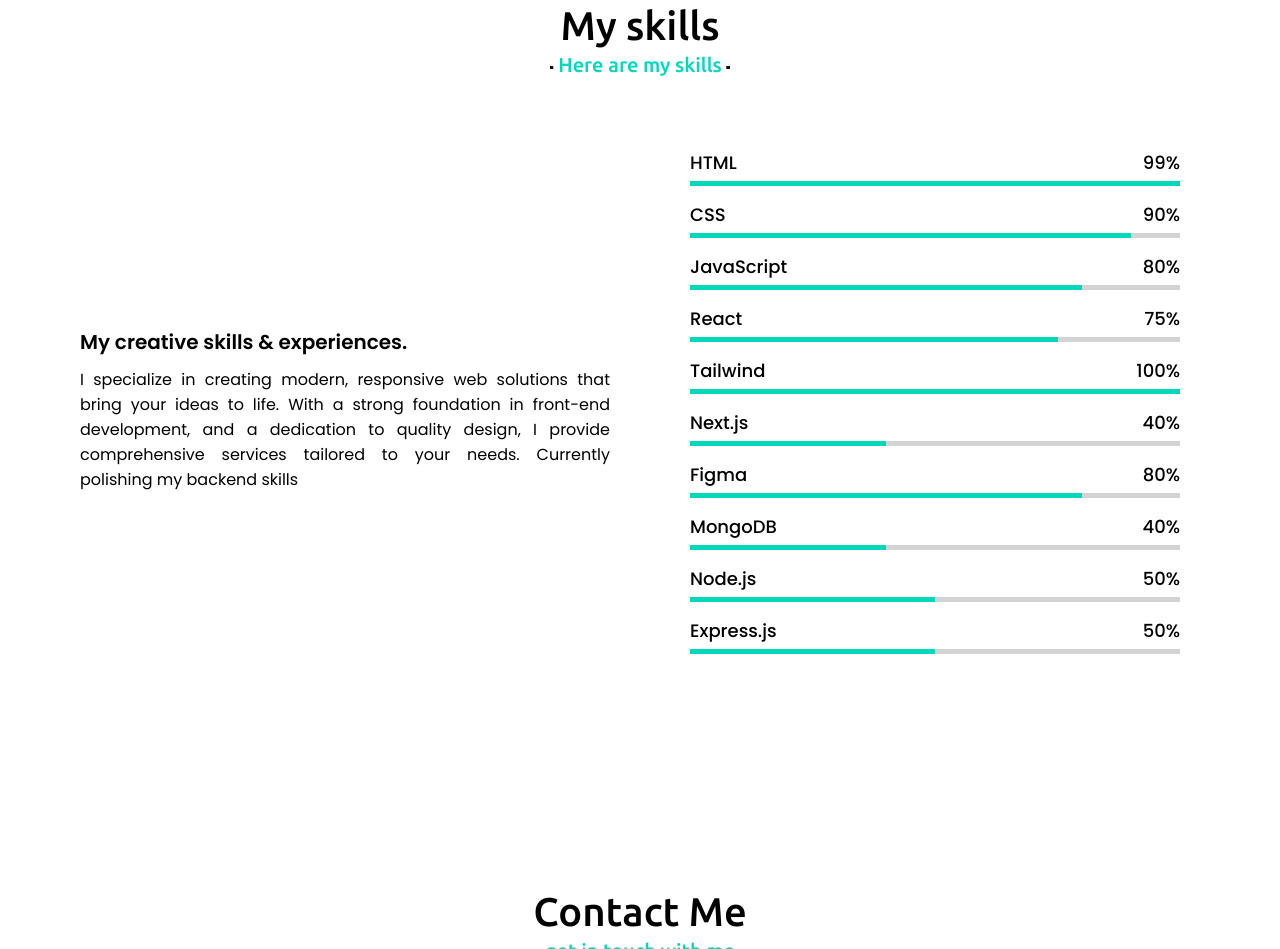
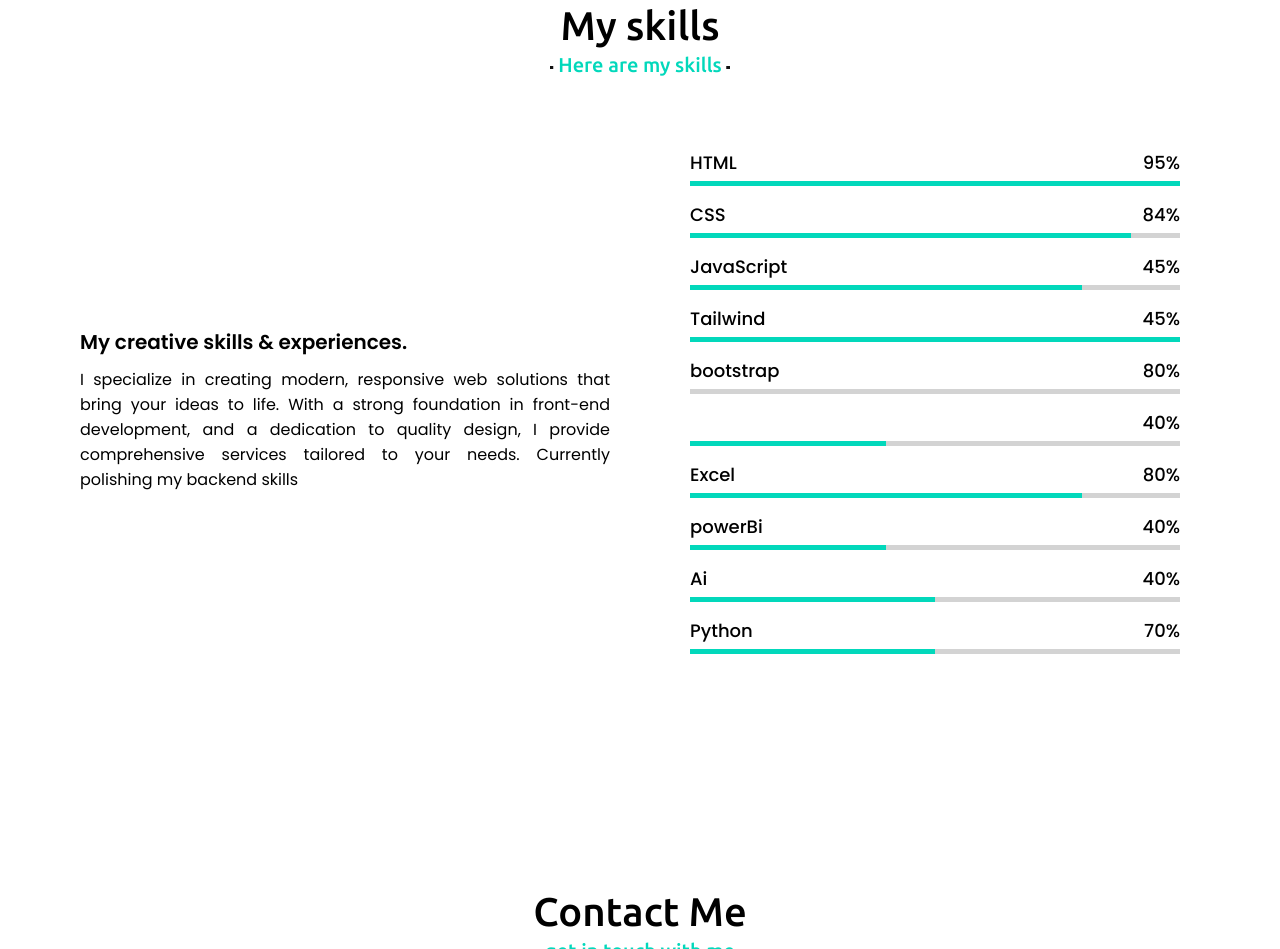
Before and after one commit to mdaltamashansari/portfolio, a plain HTML site: page index.html in a window 1280 px wide. Shown: the part 2609-3558 px from the top of the page. Drawn offline with Linux system fonts and the light colour scheme.

Commit message:
Update index.html

```diff
--- a/index.html
+++ b/index.html
@@ -132,7 +132,7 @@
                     <div class="bars">
                         <div class="info">
                             <span>HTML</span>
-                            <span>99%</span>
+                            <span>95%</span>
                         </div>
                         <div class="line html"></div>
                     </div>
@@ -140,7 +140,7 @@
                     <div class="bars">
                         <div class="info">
                             <span>CSS</span>
-                            <span>90%</span>
+                            <span>84%</span>
                         </div>
                         <div class="line css"></div>
                     </div>
@@ -148,31 +148,31 @@
                     <div class="bars">
                         <div class="info">
                             <span>JavaScript</span>
-                            <span>80%</span>
+                            <span>45%</span>
                         </div>
                         <div class="line js"></div>
                     </div>
 
                     <div class="bars">
                         <div class="info">
-                            <span>React</span>
-                            <span>75%</span>
+                            <span>Tailwind</span>
+                            <span>45%</span>
                         </div>
-                        <div class="line react"></div>
+                        <div class="line tailwind"></div>
                     </div>
 
                     <div class="bars">
                         <div class="info">
-                            <span>Tailwind</span>
-                            <span>100%</span>
+                            <span>bootstrap</span>
+                            <span>80%</span>
                         </div>
-                        <div class="line tailwind"></div>
+                        <div class="line bootstrap"></div>
                         <!-- Class name for Tailwind -->
                     </div>
 
                     <div class="bars">
                         <div class="info">
-                            <span>Next.js</span>
+                            <span></span>
                             <span>40%</span>
                         </div>
                         <div class="line nextjs"></div>
@@ -181,7 +181,7 @@
 
                     <div class="bars">
                         <div class="info">
-                            <span>Figma</span>
+                            <span>Excel</span>
                             <span>80%</span>
                         </div>
                         <div class="line figma"></div>
@@ -190,7 +190,7 @@
 
                     <div class="bars">
                         <div class="info">
-                            <span>MongoDB</span>
+                            <span>powerBi</span>
                             <span>40%</span>
                         </div>
                         <div class="line mongodb"></div>
@@ -199,8 +199,8 @@
 
                     <div class="bars">
                         <div class="info">
-                            <span>Node.js</span>
-                            <span>50%</span>
+                            <span>Ai</span>
+                            <span>40%</span>
                         </div>
                         <div class="line nodejs"></div>
                         <!-- Class name for Node.js -->
@@ -208,8 +208,8 @@
 
                     <div class="bars">
                         <div class="info">
-                            <span>Express.js</span>
-                            <span>50%</span>
+                            <span>Python</span>
+                            <span>70%</span>
                         </div>
                         <div class="line expressjs"></div>
                         <!-- Class name for Express.js -->
```
